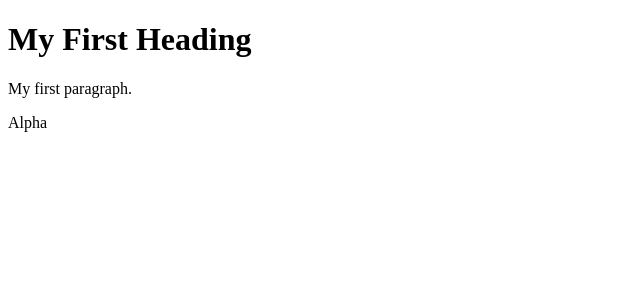
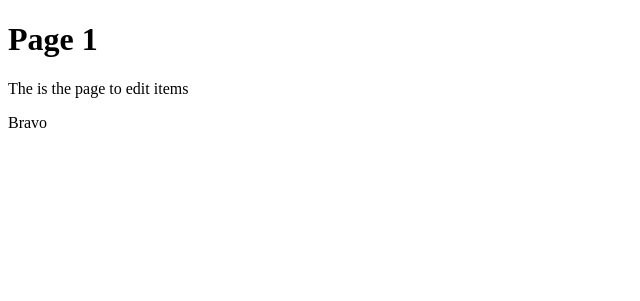
Before and after one commit to hippopath/Alpha-Project, a plain HTML site: page page1.html in a window 1280 px wide. Shown: the whole page, without its empty margins (0-640 px from the left). Drawn offline with Linux system fonts and the light colour scheme.

Commit message:
Updating Page1

```diff
--- a/page1.html
+++ b/page1.html
@@ -2,9 +2,9 @@
 <html>
 <body>
 
-<h1>My First Heading</h1>
-<p>My first paragraph.</p>
-<p>Alpha <v class="01"></v></p>
+<h1>Page 1</h1>
+<p>The is the page to edit items</p>
+<p>Bravo <v class="01"></v></p>
 <video></video>
 
 </body>
```
